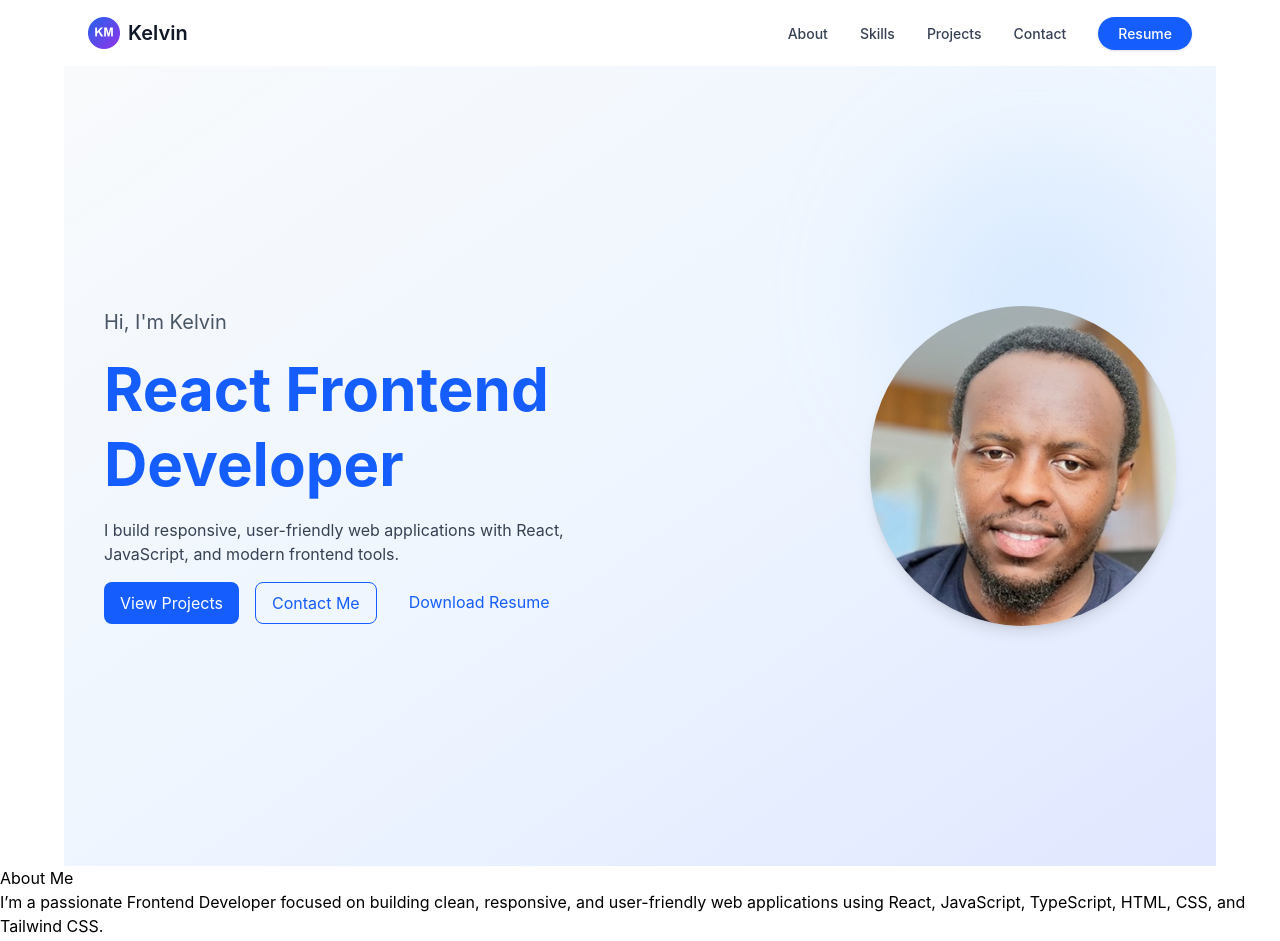
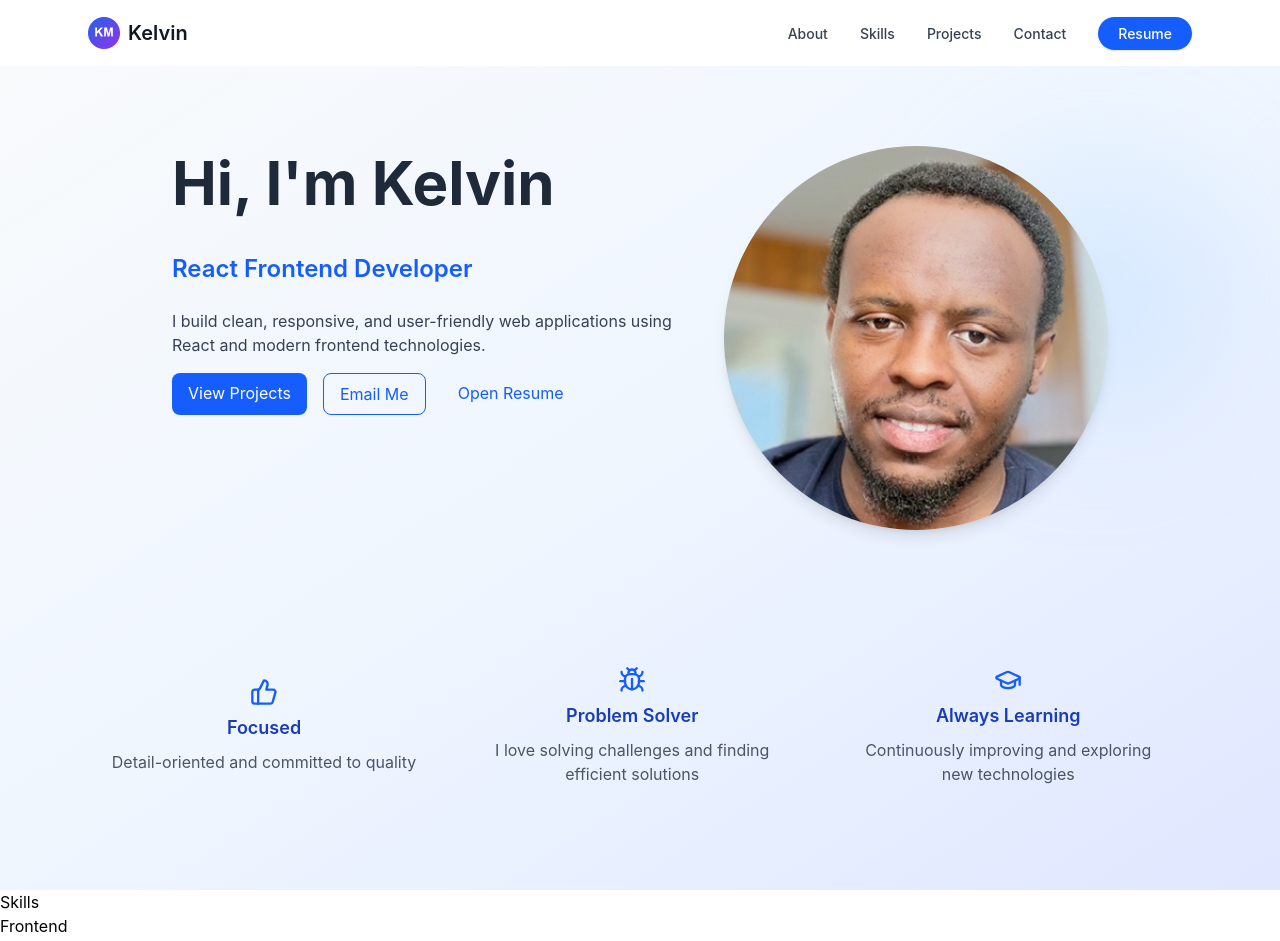
Before and after one commit to Mankelvo/personal-portfolio, a React (Vite) app: page / in a window 1280 px wide. Shown: the top 941 px of the page. Built offline with nearby package versions, Linux system fonts and the light colour scheme.

Commit message:
style(about): refine layout, spacing, and visual hierarchy

```diff
--- a/package.json
+++ b/package.json
@@ -10,7 +10,9 @@
     "preview": "vite preview"
   },
   "dependencies": {
+    "@heroicons/react": "^2.2.0",
     "@tailwindcss/vite": "^4.2.4",
+    "lucide-react": "^1.14.0",
     "react": "^19.2.5",
     "react-dom": "^19.2.5",
     "react-icons": "^5.6.0",
--- a/src/components/sections/About.jsx
+++ b/src/components/sections/About.jsx
@@ -1,18 +1,89 @@
+import Kelvin from "../../assets/images/Kelvin.jpeg";
+import Button from '../ui/Button';
+import { ThumbsUp, Bug,GraduationCap } from 'lucide-react';
+
+
 function About(){
+
+
     return (
-        <section id="about">
-        <h2>About Me</h2>
-        <p>
-          I’m a passionate Frontend Developer focused on building clean,
-    responsive, and user-friendly web applications using React,
-    JavaScript, TypeScript, HTML, CSS, and Tailwind CSS.
-        </p>
-        <p>
-           With a strong problem-solving mindset and a background in
-    Information Technology, I enjoy turning ideas into real-world
-    digital solutions. I am currently seeking opportunities where I
-    can contribute, grow, and build impactful digital experiences.
-        </p>
+        <section id="about" className="scroll-mt-20 relative z-10 overflow-hidden bg-gradient-to-br from-slate-50 via-blue-50 to-indigo-100  min-h-screen  px-10 py-12">
+                     <div className="absolute right-10 top-20 w-72 h-72 bg-blue-300 rounded-full blur-3xl opacity-20"></div>
+
+          <div className="max-w-6xl mx-auto">
+
+             <div className="flex flex-col  items-center gap-16 mb-2 p-4 ">
+
+               <div className="flex  flex-col md:flex-row  gap-10 text-center md:text-left p-4" >
+
+                <div className="flex flex-col gap-4   max-w-xl " >
+
+
+        <h1 className="text-4xl md:text-6xl text-gray-800 font-bold leading-tight mb-4">Hi, I'm Kelvin</h1>
+        <h2 className="text-xl md:text-2xl  text-blue-600 font-semibold mb-2">React Frontend Developer</h2>
+        <p className="max-w-lg text-gray-700">I build clean, responsive, and user-friendly web applications
+            using React and modern frontend technologies.
+
+    </p>
+
+
+     <div className="flex flex-wrap justify-center md:justify-start gap-4">
+ <Button text="View Projects" variant="primary" href="#projects"/>
+      <Button text="Email Me" href="mailto:mankelvousa@gmail.com" variant="secondary"/>
+      <a
+  href="/Resume.pdf"
+  target="_blank"
+  rel="noreferrer"
+  className="px-4 py-2 text-blue-600 hover:underline transition"
+>
+  Open Resume
+</a>
+
+
+     </div>
+
+     </div>
+
+        <div className="flex justify-center"  >
+     <img className="h-72 w-72 md:w-96 md:h-96 object-cover rounded-full shadow-lg" src={Kelvin} alt="Kelvin Portrait"/>
+
+        </div>
+
+
+
+ </div>
+
+
+
+
+
+       <div className="flex flex-col  md:flex-row  justify-center gap-6 px-2 py-4 items-center mt-6 ">
+            <div className="flex flex-col items-center text-center gap-2 p-4">
+                <ThumbsUp className="h-7 w-7 text-blue-600 shrink-0"/>
+                <strong className="block text-blue-800 text-lg font-semibold">Focused</strong>
+
+                <p className="text-gray-600  max-w-xs">Detail-oriented and committed to quality</p>
+
+            </div>
+             <div className="flex flex-col items-center text-center gap-2 p-4 ">
+                 <Bug className="h-7 w-7 text-blue-600 shrink-0"/>
+
+                <strong className="block text-lg text-blue-800 font-semibold">Problem Solver</strong>
+
+                <p className="text-gray-600  max-w-xs">I love solving challenges and finding efficient solutions</p>
+
+            </div>
+             <div className="flex flex-col items-center text-center  gap-2 p-4 ">
+               <GraduationCap className="h-7 w-7 text-blue-600 shrink-0"/>
+                <strong className="block text-lg text-blue-800 font-semibold">Always Learning</strong>
+                <p className="text-gray-600  max-w-xs">Continuously improving and exploring new technologies</p>
+
+            </div>
+        </div>
+
+    </div>
+
+        </div>
 
         </section>
     )
--- a/src/components/sections/Hero.jsx
+++ /dev/null
@@ -1,43 +0,0 @@
-import Kelvin from "../../assets/images/Kelvin.jpeg";
-import Button from '../ui/Button';
-
-
-function Hero(){
-
-    const ResumeButton =({text,href,download,target, rel, ...props}) =>{
-       const className = "px-4 py-2 text-blue-600 hover:underline transition";
-
-
-        if (href){
-            return (
-<a href={href} download={download} className={className} target={target} rel={rel}>{text}</a>
-            );
-        }
-        return <button className={className} {...props}>{text}</button>
-    }
-    return (
-        <section className="relative z-10 overflow-hidden bg-gradient-to-br from-slate-50 via-blue-50 to-indigo-100 max-w-6xl mx-auto min-h-screen flex flex-col md:flex-row items-center justify-center gap-10 px-10 py-12">
-             <div className="absolute right-10 top-20 w-72 h-72 bg-blue-300 rounded-full blur-3xl opacity-20"></div>
-               <div className="flex flex-col gap-4 text-center md:text-left">
-        <p className="text-lg md:text-xl text-gray-600">Hi, I'm Kelvin</p>
-        <h1 className="text-4xl md:text-6xl font-bold text-blue-600 leading-tight">React Frontend Developer</h1>
-        <p className="max-w-lg text-gray-700">I build responsive, user-friendly web applications with React,
-        JavaScript, and modern frontend tools.</p>
-
-     <div className="flex flex-wrap justify-center md:justify-start gap-4">
- <Button text="View Projects" variant="primary"/>
-      <Button text="Contact Me" variant="secondary"/>
-      <ResumeButton  href="/Resume.pdf" text="Download Resume"  target="_blank"/>
-
-     </div>
-       </div>
-        <div  >
-                    <img className="h-64 w-64 md:w-80 md:h-80 object-cover rounded-full shadow-lg" src={Kelvin} alt="Kelvin Portrait"/>
-
-        </div>
-
-        </section>
-    )
-}
-
-export default Hero;
--- a/src/components/ui/Button.jsx
+++ b/src/components/ui/Button.jsx
@@ -1,4 +1,4 @@
-function Button ({text,variant}){
+function Button ({text,variant, target = "_self", href}){
     const primaryBtn =
   "bg-blue-600 text-white px-4 py-2 rounded-lg hover:bg-blue-700 transition";
 
@@ -17,6 +17,13 @@ const secondaryBtn =
   else{
     buttonStyle=tertiaryBtn;
   }
+  if(href){
+    return(
+      <a href={href} target={target} className={buttonStyle}>
+        {text}
+      </a>
+    );
+  }
 
     return (
        <button className={buttonStyle}>{text}</button>
--- a/src/index.css
+++ b/src/index.css
@@ -1 +1,5 @@
 @import "tailwindcss";
+
+html {
+  scroll-behavior: smooth;
+}
--- a/src/pages/Home.jsx
+++ b/src/pages/Home.jsx
@@ -1,6 +1,5 @@
 import Footer from '../components/layout/Footer';
 import Navbar from '../components/layout/Navbar'
-import Hero from '../components/sections/Hero';
 import About from '../components/sections/About';
 import Skills from '../components/sections/Skills';
 import Projects from '../components/sections/Projects';
@@ -18,7 +17,6 @@ function Home(){
 
     <main>
 
-    <Hero/>
     <About/>
     <Skills/>
     <Projects/>
```
Also changed, not shown: 1 other file (tests, documents, lock files or other folders).
